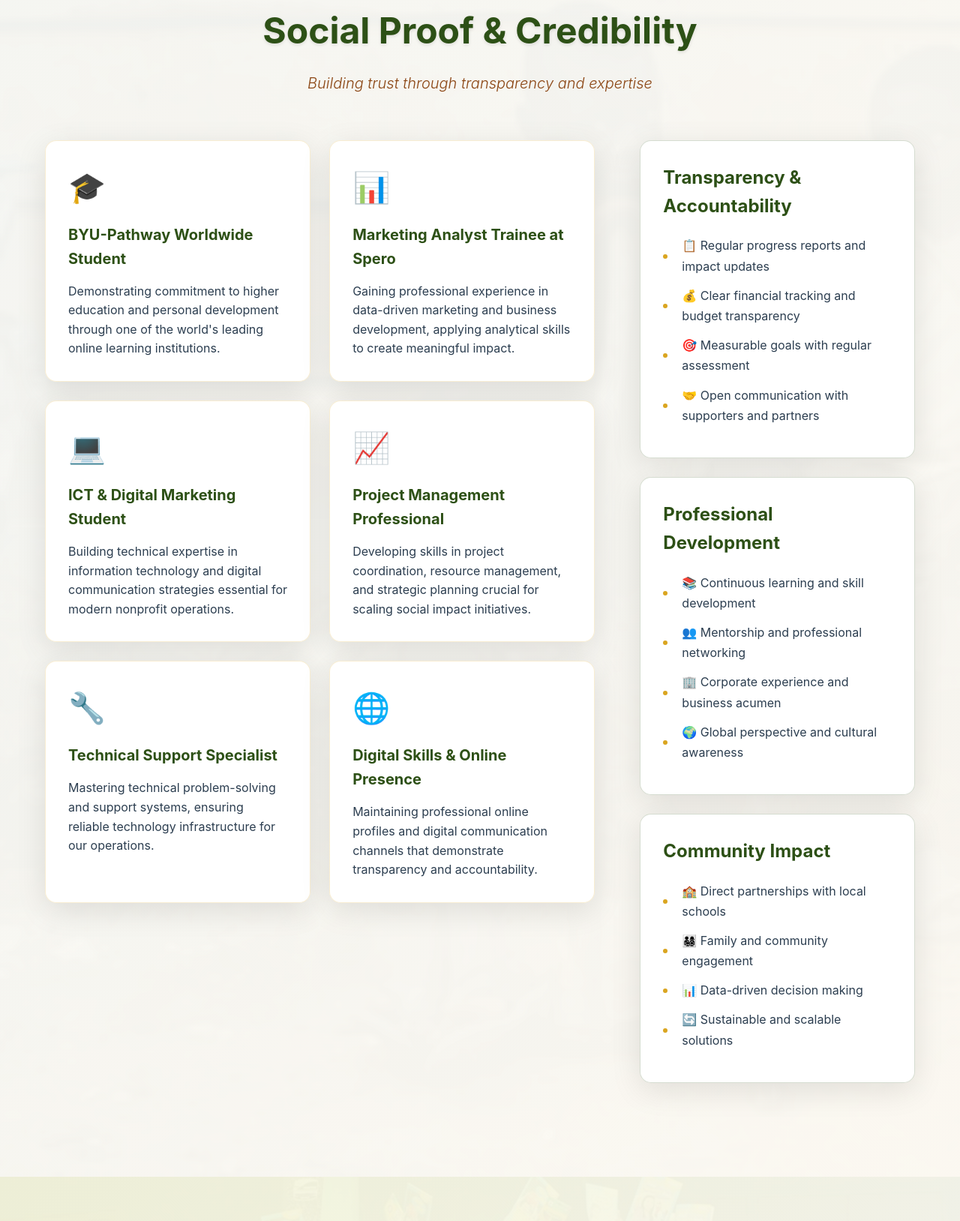
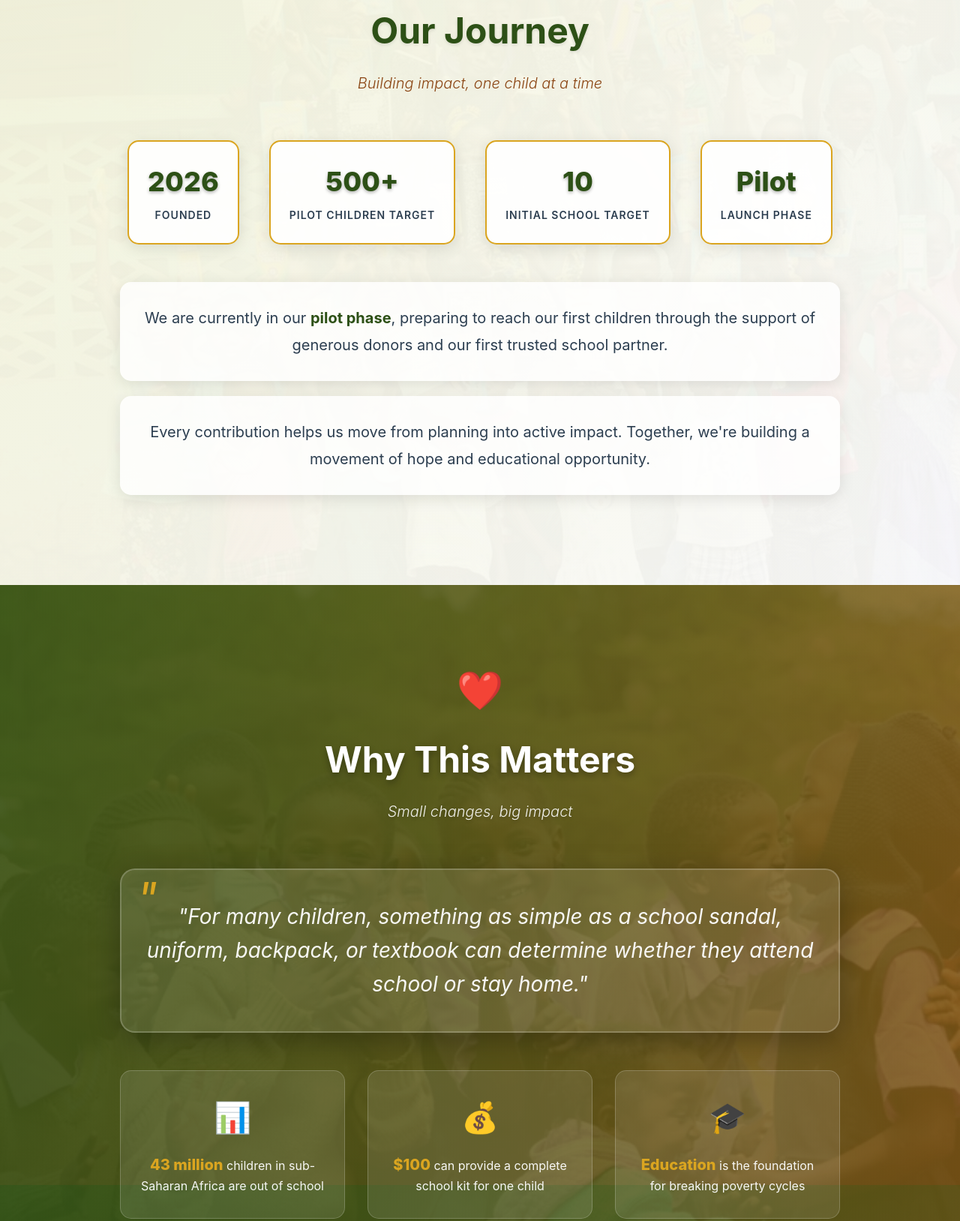
Before and after one commit to Michael-champions/EduLift-Africa, a plain HTML site: page impact.html in a window 1280 px wide. Shown: the part 3360-4988 px from the top of the page at 75% size. Drawn offline with Linux system fonts and the light colour scheme.

Commit message:
Remove social proof and credibility section from impact page

```diff
--- a/impact.html
+++ b/impact.html
@@ -158,79 +158,6 @@
         </div>
     </section>
 
-    <section class="social-proof">
-        <div class="container">
-            <div class="section-header">
-                <div class="section-icon">🏆</div>
-                <h2>Social Proof & Credibility</h2>
-                <p class="section-subtitle">Building trust through transparency and expertise</p>
-            </div>
-            <div class="credibility-content">
-                <div class="credentials-grid">
-                    <div class="credential-card">
-                        <div class="credential-icon">🎓</div>
-                        <h3>BYU-Pathway Worldwide Student</h3>
-                        <p>Demonstrating commitment to higher education and personal development through one of the world's leading online learning institutions.</p>
-                    </div>
-                    <div class="credential-card">
-                        <div class="credential-icon">📊</div>
-                        <h3>Marketing Analyst Trainee at Spero</h3>
-                        <p>Gaining professional experience in data-driven marketing and business development, applying analytical skills to create meaningful impact.</p>
-                    </div>
-                    <div class="credential-card">
-                        <div class="credential-icon">💻</div>
-                        <h3>ICT & Digital Marketing Student</h3>
-                        <p>Building technical expertise in information technology and digital communication strategies essential for modern nonprofit operations.</p>
-                    </div>
-                    <div class="credential-card">
-                        <div class="credential-icon">📈</div>
-                        <h3>Project Management Professional</h3>
-                        <p>Developing skills in project coordination, resource management, and strategic planning crucial for scaling social impact initiatives.</p>
-                    </div>
-                    <div class="credential-card">
-                        <div class="credential-icon">🔧</div>
-                        <h3>Technical Support Specialist</h3>
-                        <p>Mastering technical problem-solving and support systems, ensuring reliable technology infrastructure for our operations.</p>
-                    </div>
-                    <div class="credential-card">
-                        <div class="credential-icon">🌐</div>
-                        <h3>Digital Skills & Online Presence</h3>
-                        <p>Maintaining professional online profiles and digital communication channels that demonstrate transparency and accountability.</p>
-                    </div>
-                </div>
-                <div class="trust-indicators">
-                    <div class="trust-section">
-                        <h3>Transparency & Accountability</h3>
-                        <ul>
-                            <li>📋 Regular progress reports and impact updates</li>
-                            <li>💰 Clear financial tracking and budget transparency</li>
-                            <li>🎯 Measurable goals with regular assessment</li>
-                            <li>🤝 Open communication with supporters and partners</li>
-                        </ul>
-                    </div>
-                    <div class="trust-section">
-                        <h3>Professional Development</h3>
-                        <ul>
-                            <li>📚 Continuous learning and skill development</li>
-                            <li>👥 Mentorship and professional networking</li>
-                            <li>🏢 Corporate experience and business acumen</li>
-                            <li>🌍 Global perspective and cultural awareness</li>
-                        </ul>
-                    </div>
-                    <div class="trust-section">
-                        <h3>Community Impact</h3>
-                        <ul>
-                            <li>🏫 Direct partnerships with local schools</li>
-                            <li>👨‍👩‍👧‍👦 Family and community engagement</li>
-                            <li>📊 Data-driven decision making</li>
-                            <li>🔄 Sustainable and scalable solutions</li>
-                        </ul>
-                    </div>
-                </div>
-            </div>
-        </div>
-    </section>
-
     <section class="journey">
         <div class="container">
             <div class="section-header">
@@ -249,7 +176,7 @@
                         <div class="stat-label">Pilot Children Target</div>
                     </div>
                     <div class="journey-stat">
-                        <div class="stat-number">5</div>
+                        <div class="stat-number">10</div>
                         <div class="stat-label">Initial School Target</div>
                     </div>
                     <div class="journey-stat">
@@ -288,7 +215,7 @@
                     <div class="impact-stat">
                         <div class="stat-icon">💰</div>
                         <div class="stat-text">
-                            <strong>$50</strong> can provide a complete school kit for one child
+                            <strong>$100</strong> can provide a complete school kit for one child
                         </div>
                     </div>
                     <div class="impact-stat">
@@ -318,7 +245,7 @@
                     <div class="option-icon">💝</div>
                     <h3>Support a Child</h3>
                     <p>Provide essential school supplies for one child for an entire school year.</p>
-                    <div class="option-price">$50</div>
+                    <div class="option-price">$</div>
                     <button class="btn btn-primary" onclick="scrollToContactWithReason('Support a child')">Get Started</button>
                 </div>
                 <div class="option-card">
```
